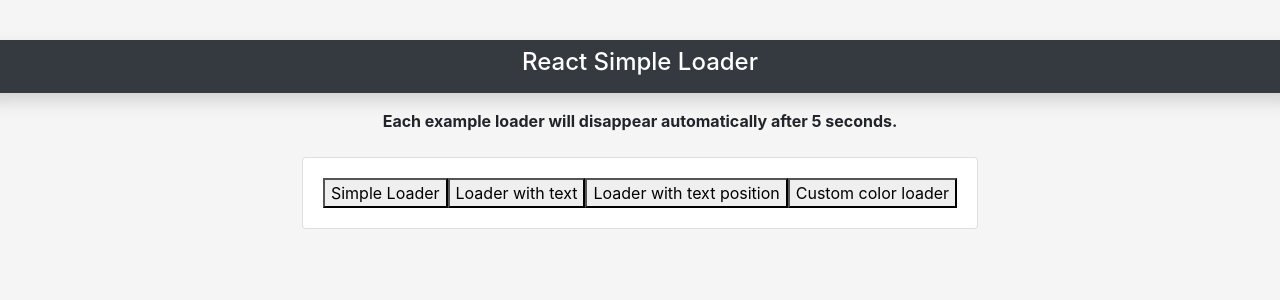
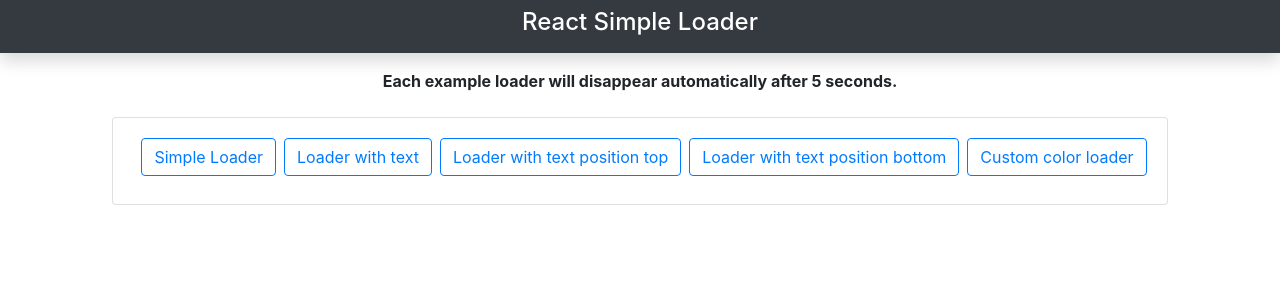
Before and after one commit to priteshjha4u/react-simple-loader, a React (Create React App) app: page / in a window 1280 px wide. Shown: the top 300 px of the page. Built offline with nearby package versions, Linux system fonts and the light colour scheme.

Commit message:
work is still in progress

```diff
--- a/package.json
+++ b/package.json
@@ -13,7 +13,9 @@
     "start": "react-scripts start",
     "build": "react-scripts build",
     "test": "react-scripts test",
-    "eject": "react-scripts eject"
+    "eject": "react-scripts eject",
+    "predeploy": "npm run build",
+    "deploy": "gh-pages -b master -d build"
   },
   "eslintConfig": {
     "extends": "react-app"
--- a/src/App.css
+++ b/src/App.css
@@ -1,4 +1,5 @@
-body {
+/* body {
   padding-top: 2.5rem;
   background-color: #f5f5f5;
 }
+ */
--- a/src/App.js
+++ b/src/App.js
@@ -17,10 +17,13 @@
       this.setState({ show: true, options: {} });
     }
     if (action === 'simpleText') {
-      this.setState({ show: true, options: { message: 'Request in progress! Please wait...' } });
+      this.setState({ show: true, options: { message: 'Request in progress. Please wait...' } });
     }
-    if (action === 'simpleTextPosition') {
-      this.setState({ show: true, options: { message: 'Request in progress! Please wait...', position: 'top' /* or bottom */ } });
+    if (action === 'simpleTextPositionTop') {
+      this.setState({ show: true, options: { message: 'Request in progress. Please wait...', position: 'top' /* or top */ } });
+    }
+    if (action === 'simpleTextPositionBottom') {
+      this.setState({ show: true, options: { message: 'Request in progress. Please wait...', position: 'bottom' /* or top */ } });
     }
     if (action === 'simpleColor') {
       this.setState({ show: true, options: { color: '#FF0000' } });
@@ -34,7 +37,7 @@
   render() {
     const { show, options } = this.state;
     return (
-      <React.Fragment>
+      <div className="container-fluid">
         <div className="row bg-dark text-white shadow p-2">
           <div className="col-md-12">
             <h4 className="text-center">React Simple Loader</h4>
@@ -46,23 +49,26 @@
         <div className="row justify-content-center align-items-center">
           <div className="card">
             <div className="card-body">
-              <button cls="btn btn-outline-primary ml-2 mb-2" onClick={() => this.handleClick('simple')}>
+              <button className="btn btn-outline-primary ml-2 mb-2" onClick={() => this.handleClick('simple')}>
                 Simple Loader
               </button>
-              <button cls="btn btn-outline-primary ml-2 mb-2" onClick={() => this.handleClick('simpleText')}>
+              <button className="btn btn-outline-primary ml-2 mb-2" onClick={() => this.handleClick('simpleText')}>
                 Loader with text
               </button>
-              <button cls="btn btn-outline-primary ml-2 mb-2" onClick={() => this.handleClick('simpleTextPosition')}>
-                Loader with text position
+              <button className="btn btn-outline-primary ml-2 mb-2" onClick={() => this.handleClick('simpleTextPositionTop')}>
+                Loader with text position top
               </button>
-              <button cls="btn btn-outline-primary ml-2 mb-2" onClick={() => this.handleClick('simpleColor')}>
+              <button className="btn btn-outline-primary ml-2 mb-2" onClick={() => this.handleClick('simpleTextPositionBottom')}>
+                Loader with text position bottom
+              </button>
+              <button className="btn btn-outline-primary ml-2 mb-2" onClick={() => this.handleClick('simpleColor')}>
                 Custom color loader
               </button>
             </div>
           </div>
         </div>
         {show && <ReactSimpleLoader show={show} options={options} />}
-      </React.Fragment>
+      </div>
     );
   }
 }
--- a/src/ReactSimpleLoader.css
+++ b/src/ReactSimpleLoader.css
@@ -1,14 +1,25 @@
+.react-simple-loader {
+  overflow: hidden;
+}
+
 /* loading messgae */
 .react-simple-loader .loading-message {
   position: absolute;
-  top: 58%;
+  top: 52%;
   z-index: 9999;
   color: #fff;
   width: 100%;
   font-weight: bold;
   font-size: 1.5rem;
   text-align: center;
-  text-transform: uppercase;
+}
+
+.top {
+  top: 10% !important;
+}
+
+.bottom {
+  top: 85% !important;
 }
 
 /* Absolute Center reactSimpleLoaderSpinner */
--- a/src/ReactSimpleLoader.js
+++ b/src/ReactSimpleLoader.js
@@ -2,14 +2,30 @@
 import './ReactSimpleLoader.css';
 import PropTypes from 'prop-types';
 
-const ReactSimpleLoader = () => {
-  return (
-    <div className="react-simple-loader">
-      <div className="loading" />
-      <div className="loading-message" />
-    </div>
-  );
-};
+class ReactSimpleLoader extends React.Component {
+  componentDidMount() {
+    document.body.style.overflow = 'hidden';
+  }
+  componentWillUnmount() {
+    document.body.style.overflow = '';
+  }
+  render() {
+    let message = '',
+      position = '';
+    if (this.props.options && this.props.options.message) {
+      message = this.props.options.message;
+    }
+    if (this.props.options && this.props.options.position) {
+      position = this.props.options.position;
+    }
+    return (
+      <div className="react-simple-loader">
+        <div className="loading" />
+        <div className={`loading-message ${position}`}>{message}</div>
+      </div>
+    );
+  }
+}
 
 ReactSimpleLoader.propTypes = {
   show: PropTypes.bool.isRequired,
```
